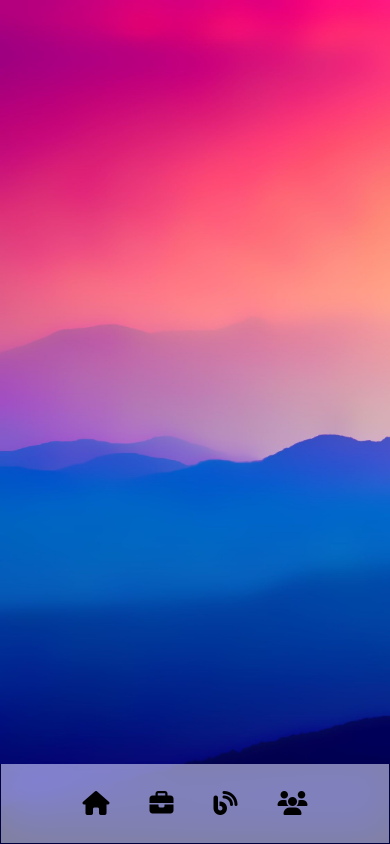
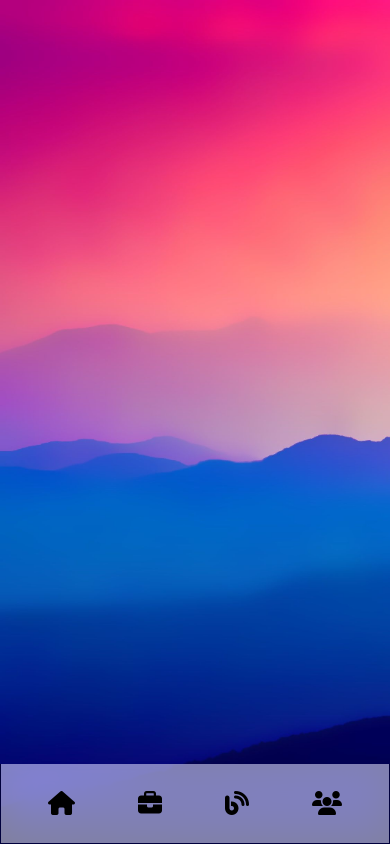
Before and after one commit to Lanchenba-bot/mobile-navigation, a plain HTML site: page index.html in a window 390 px wide. Drawn offline with Linux system fonts and the light colour scheme.

Commit message:
Update style.css

```diff
--- a/style.css
+++ b/style.css
@@ -44,10 +44,10 @@ button{
 .nav{
     display: inline-flex;
     flex-wrap: wrap;
-    gap: 2.5em;
     position: absolute;
-    align-items: stretch;
-    justify-content: center;
+    gap: 1em;
+    align-items: center;
+    justify-content: space-evenly;
     bottom: 0;
     height: 4em;
     width: 100%;
@@ -94,7 +94,6 @@ button{
     .fas{
 
         font-size: 1.5em;
-        gap: 1em;
     }
 
 
```
